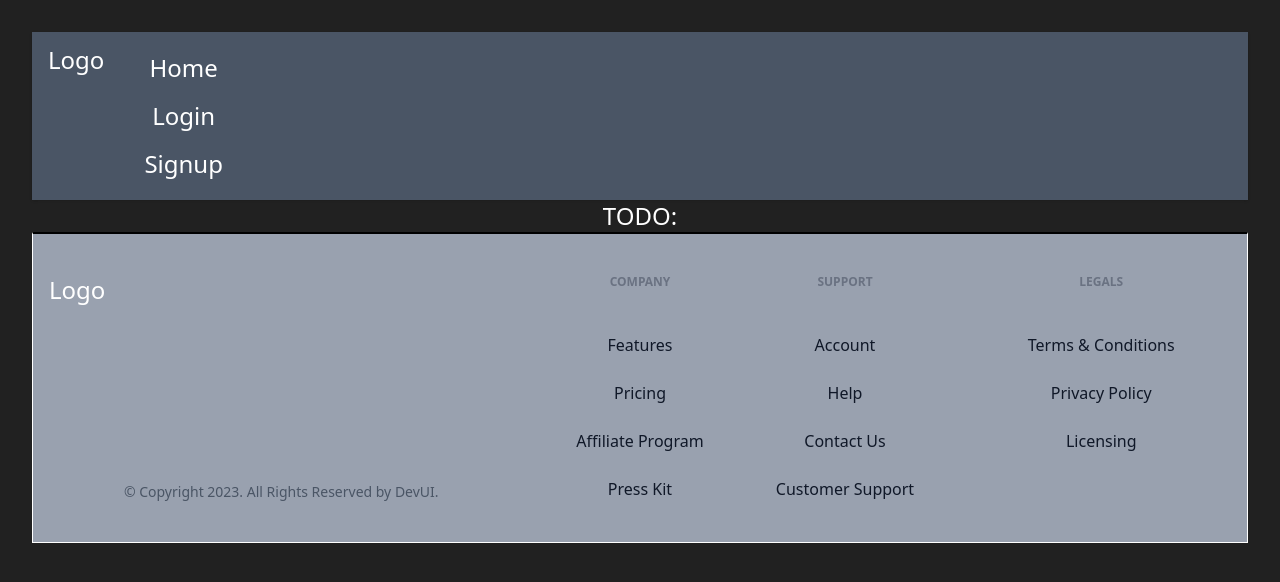
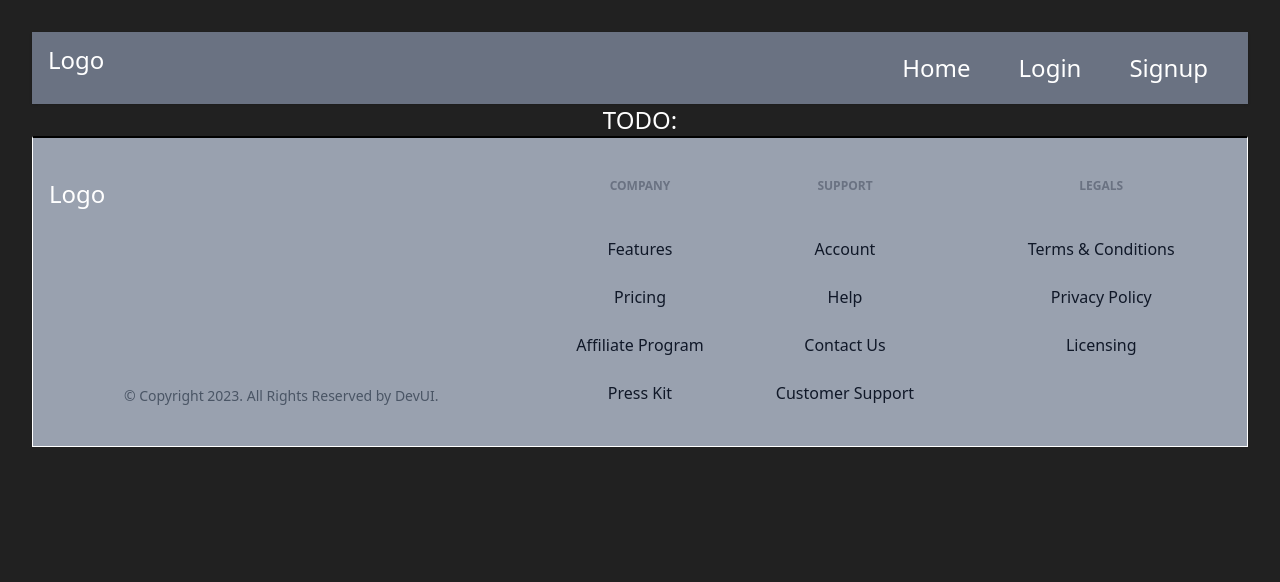
Before and after one commit to Pankaj-prasad758/LateNightWrites, a React (Vite) app: page /login in a window 1280 px wide. Shown: the top 582 px of the page. Built offline with nearby package versions, Linux system fonts and the light colour scheme; no server answers.

Commit message:
debugging and testing

```diff
--- a/src/appwrite/auth/auth.js
+++ b/src/appwrite/auth/auth.js
@@ -1,6 +1,5 @@
-
+import config from "../../config/config.js";
 import { Client, Account, ID } from "appwrite";
-import config from "../../config/config.js";
 
 // Reuseable Auth service code
 export class AuthService {
@@ -46,11 +45,13 @@ export class AuthService {
 
   async getCurrentUser() {
     try {
-    const user =  await this.account.get();
-    return user
-
+      const user = await this.account
+        .get()
+        .then((user) => console.log("Connected: ", user))
+        .catch((err) => console.log("Connection Error: ", err));
+      return user;
     } catch (error) {
-      console.log("getCurretUser  error", error);
+      console.log("getCurretUser :: testing....!!!!!  error", error);
     }
 
     return null;
--- a/src/component/Login.jsx
+++ b/src/component/Login.jsx
@@ -7,6 +7,8 @@ import authService from "../appwrite/auth/auth";
 import { useForm } from "react-hook-form";
 
 function Login() {
+  console.log("hey this is login");
+
   const navigate = useNavigate();
   const dispatch = useDispatch();
   const [error, setError] = useState("");
--- a/src/component/header/Header.jsx
+++ b/src/component/header/Header.jsx
@@ -39,15 +39,15 @@ function Header({ width = "100px" }) {
     },
   ];
   return (
-     <header className="py-3 shadow bg-gray-600">
+     <header className="py-3 shadow bg-gray-500">
       <Container>
         <nav className="flex">
           <div className="mr-4">
-            <Link>
+            <Link to={'/'}>
               <Logo width="70px" />
             </Link>
           </div>
-          <ul>
+          <ul className='flex ml-auto'>
             {navItems.map((item) =>
               item.active ? (
                 <li key={item.name}>
--- a/src/main.jsx
+++ b/src/main.jsx
@@ -9,9 +9,12 @@ import Home from "./pages/Home.jsx";
 
 // import Login from "./component/Login.jsx";
 import {AuthLayout, Login} from "./component/index.js"
-import {AllPosts, AddPost, EditPost, Post} from "./pages/index.js"
+// import {AllPosts, AddPost, EditPost, Post} from "./pages/index.js"
+import AddPost from "./pages/AddPost.jsx"
 import Signup from "./pages/Signup.jsx";
-
+import EditPost from "./pages/EditPost.jsx"
+import Post from "./pages/Post.jsx"
+import AllPosts from "./pages/AllPosts.jsx"
 
 const router = createBrowserRouter([
   {
@@ -76,9 +79,8 @@ const router = createBrowserRouter([
 createRoot(document.getElementById("root")).render(
   <StrictMode>
     <Provider store={store}>
-      <RouterProvider router={router}>
-        <App />
-      </RouterProvider>
+      <RouterProvider router={router}/>
+
     </Provider>
   </StrictMode>
 );
```
Also changed, not shown: src/App.jsx (+6 -2 lines).
